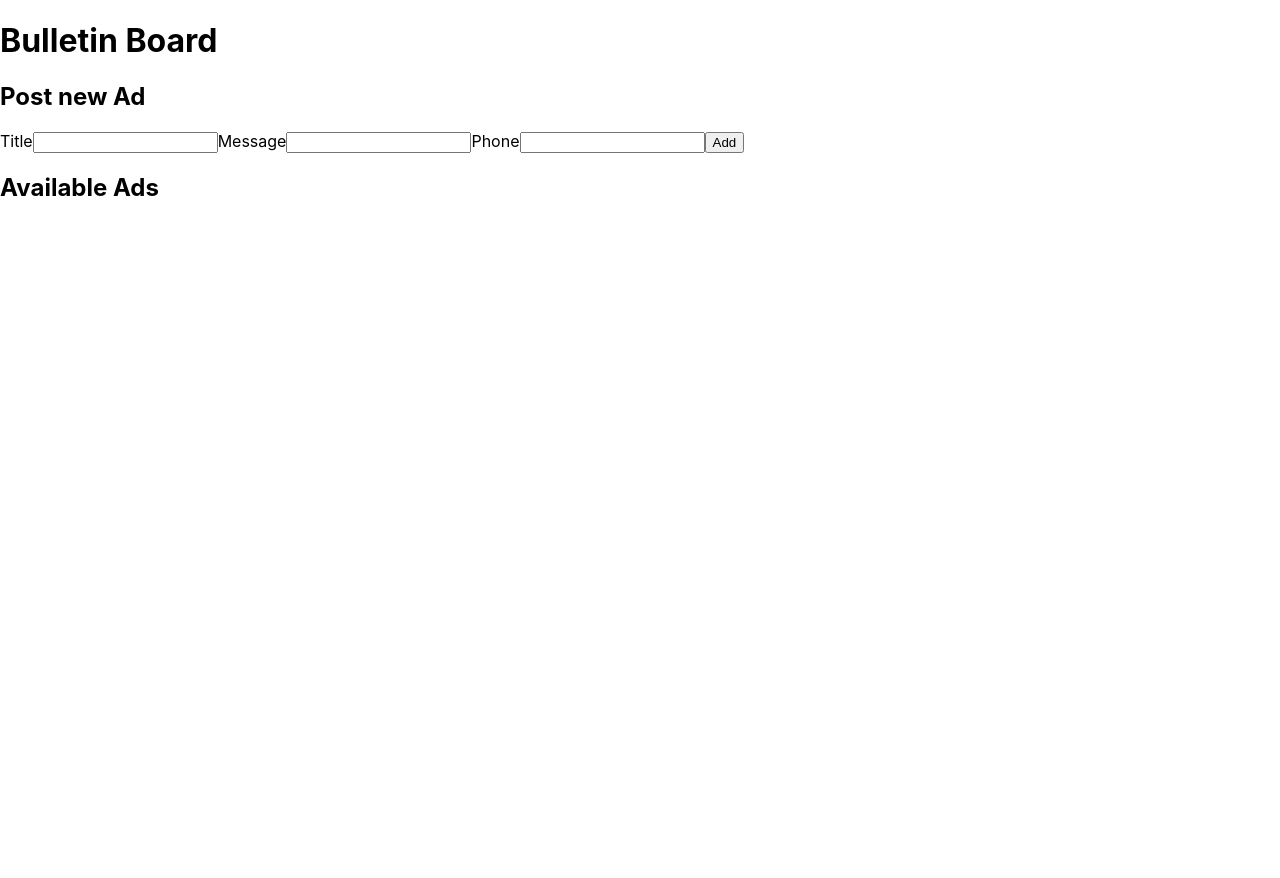
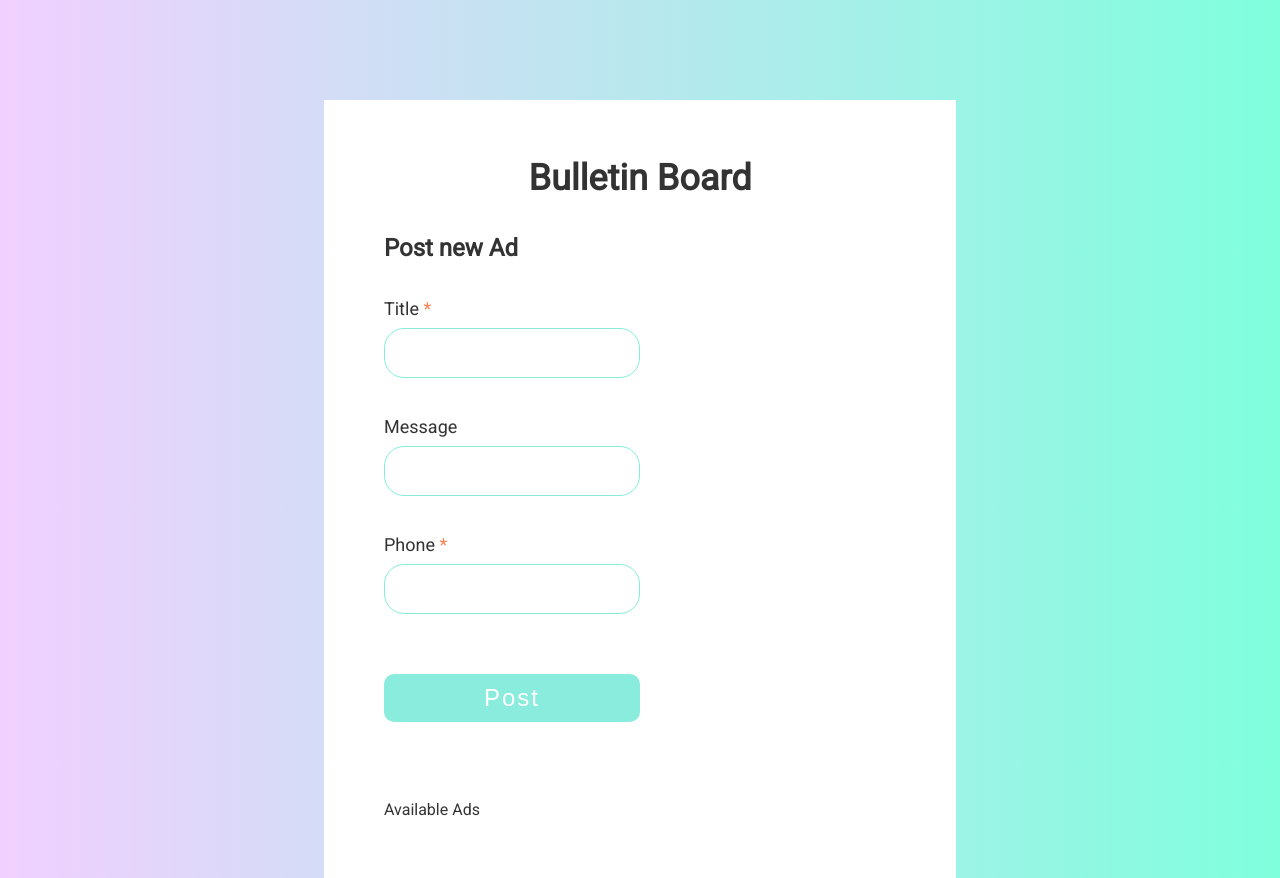
Before and after one commit to tishksenia/bulletin-board, a React (Create React App) app: page / in a window 1280 px wide. Before the commit the page ends 800 px from the top, so only its background shows below. Built offline with nearby package versions, Linux system fonts and the light colour scheme.

Commit message:
Form & App CSS

```diff
--- a/src/App.css
+++ b/src/App.css
@@ -22,3 +22,27 @@
 .App-link {
   color: #61dafb;
   */
+@import '../node_modules/reset-css/reset.css';
+@import url('https://fonts.googleapis.com/css?family=Roboto&display=swap');
+
+body {
+  background: linear-gradient(0.25turn, rgba(241, 208, 255, 100%), rgba(0, 255, 187, 0.5));
+}
+.App {
+  background-color: #FFFFFF;
+  max-width: 40%;
+  margin: 0 auto;
+  margin-top: 100px;
+  padding: 60px;
+}
+
+h1, h2, h3, p, span, button, label {
+  font-family: 'Roboto', sans-serif;
+  color: #333333;
+}
+
+.app-title {
+  font-size: 36px;
+  font-weight: bold;
+  text-align: center;
+}
--- a/src/App.js
+++ b/src/App.js
@@ -59,7 +59,7 @@ class App extends React.Component {
   render() {
     return (
       <div className="App">
-        <h1>{this.appTitle}</h1>
+        <h1 className="app-title">{this.appTitle}</h1>
         <Form addItem={this.addNewAdItem} />
         <AdsList ads={this.state.AdsArray} sort={this.sortAds} deleteHandler={this.deleteAdItem} />
 
--- a/src/components/Form.css
+++ b/src/components/Form.css
@@ -1,3 +1,63 @@
+.Form {
+  width: 50%;
+  margin: 40px 0;
+}
+.Form-heading {
+  margin: 40px 0;
+  font-weight: bold;
+  font-size: 24px;
+}
+.form-group__label {
+  display: block;
+  margin: 20px 0 10px 0;
+  font-size: 18px;
+}
+.required {
+  font-weight: normal;
+  color: #ff7f50;
+}
+
+.form-group__text-input {
+  box-sizing: border-box;
+  -moz-box-sizing: border-box;
+  -webkit-appearance: none;
+  outline: none;
+
+  width: 100%;
+  padding: 15px 20px;
+  margin-bottom: 20px;
+
+  border-radius: 20px;
+  border: 1px solid #85edda;
+
+  font-size: 16px;
+  color: #777;
+}
+
 .error {
-    background-color: coral;
+  border: 1px solid #ffac74;
 }
+
+.form-group__submit-btn {
+  -webkit-appearance: none;
+  transition-duration: 0.5s;
+
+  width: 100%;
+  padding: 10px 14px;
+  margin: 40px 0;
+
+  border-radius: 10px;
+  border: 0;
+  outline: 0;
+  background-color: #8aecdc;
+
+  font-size: 24px;
+  letter-spacing: 2px;
+  color: #ffffff;
+}
+
+.form-group__submit-btn:hover {
+  transition-duration: 0.5s;
+
+  background-color: #bee8e1;
+}
--- a/src/components/Form.js
+++ b/src/components/Form.js
@@ -1,22 +1,20 @@
-import React from 'react';
-import './Form.css';
+import React from "react";
+import "./Form.css";
 //import './App.css';
 
 // Defines if form is valid or not
-const formValid = ({formErrors, ...rest}) => {
+const formValid = ({ formErrors, ...rest }) => {
   let valid = true;
   Object.values(formErrors).forEach(val => {
     // if errors is empty, valid will not be set to false
-        val.length > 0 && (valid = false)
+    val.length > 0 && (valid = false);
   });
-    for(let value in rest) {
-        if(value !== "message")
-            rest[value] === "" && (valid = false);
+  for (let value in rest) {
+    if (value !== "message") rest[value] === "" && (valid = false);
   }
   console.log(formErrors);
   return valid;
-}
-
+};
 
 class Form extends React.Component {
   constructor(props) {
@@ -30,7 +28,7 @@ class Form extends React.Component {
         message: "",
         phone: ""
       }
-        }
+    };
   }
   // Changes input values based on user input
   handleInputChange = event => {
@@ -38,11 +36,11 @@ class Form extends React.Component {
     let value = event.target.value;
 
     // format received data if it came from "phone" input
-        if(name === "phone") {
+    if (name === "phone") {
       value = this.getFormattedNumber(value);
     }
 
-        let formErrors = {...this.state.formErrors};
+    let formErrors = { ...this.state.formErrors };
 
     // maximum lengths
     const titleMaxLength = 140;
@@ -51,23 +49,38 @@ class Form extends React.Component {
 
     switch (name) {
       case "title":
-                formErrors.title = (value.length > titleMaxLength || value.length === 0) ? "Title is required and cannot be longer than 140 characters" : "";
+        formErrors.title =
+          value.length > titleMaxLength || value.length === 0
+            ? "Title is required and cannot be longer than 140 characters"
+            : "";
         break;
       case "message":
-                formErrors.message = (value.length > messageMaxLength) ? "Message cannot be longer than 140 characters" : "";
+        formErrors.message =
+          value.length > messageMaxLength
+            ? "Message cannot be longer than 140 characters"
+            : "";
         break;
       case "phone":
-                formErrors.phone = (value.length === 0 || value.length > phoneMaxLength || !value.match(/^(\+7|7|8)?[\s\-]?\(?[0-9]{3}\)?[\s\-]?[0-9]{3}[\s\-]?[0-9]{2}[\s\-]?[0-9]{2}$/) ) ? "Phone is required and must be in +7 (111) 111-11-11 form." : "";
+        formErrors.phone =
+          value.length === 0 ||
+          value.length > phoneMaxLength ||
+          !value.match(
+            /^(\+7|7|8)?[\s\-]?\(?[0-9]{3}\)?[\s\-]?[0-9]{3}[\s\-]?[0-9]{2}[\s\-]?[0-9]{2}$/
+          )
+            ? "Phone is required and must be in +7 (111) 111-11-11 form."
+            : "";
         break;
       default:
         break;
     }
 
-        this.setState({
+    this.setState(
+      {
         formErrors,
         [name]: value
-        }/*,  () => console.log(this.state)*/);
-    }
+      } /*,  () => console.log(this.state)*/
+    );
+  };
   //Returns phone number in +7 (999) 999-11-11 format
   getFormattedNumber(num) {
     // let numInDigits = num.replace(/[^0123456789]/g, "");
@@ -84,14 +97,16 @@ class Form extends React.Component {
     // else {
     //     result = `(${numInDigits.slice(0,3)}) ${numInDigits.slice(3, 6)}-${numInDigits.slice(6, 8)}-${numInDigits.slice(8, 10)}`;
     // }
-        return num.replace(/^(\+7|7|8?)(\d{3})(\d{3})(\d{2})(\d{2})/g, "+7 ($2) $3-$4-$5").slice(0,18);
+    return num
+      .replace(/^(\+7|7|8?)(\d{3})(\d{3})(\d{2})(\d{2})/g, "+7 ($2) $3-$4-$5")
+      .slice(0, 18);
   }
   // Produces timestamp using current time and passes all the arguments to App > addNewAdItem()
   handleFormSubmit = event => {
     event.preventDefault();
 
-        if(formValid(this.state)) {
-            let timestamp = +(new Date());
+    if (formValid(this.state)) {
+      let timestamp = +new Date();
       this.props.addItem(
         this.state.title,
         this.state.message,
@@ -99,12 +114,11 @@ class Form extends React.Component {
         timestamp
       );
       this.resetFormValues();
-        }
-        else {
+    } else {
       //error
       console.log("not valid");
     }
-    }
+  };
   // Clears all form values in state on submit
   resetFormValues() {
     this.setState({
@@ -119,23 +133,53 @@ class Form extends React.Component {
     });
   }
   render() {
-        return(
-            <div>
-                <h2>Post new Ad</h2>
-                <form onSubmit={this.handleFormSubmit}>
-                    <label>
-                        Title
-                        <input name="title" type="text" value={this.state.title} onChange={this.handleInputChange} className={this.state.formErrors.title.length > 0 ? "error" : null}></input>
+    return (
+      <div className="Form">
+        <h2 className="Form-heading">Post new Ad</h2>
+        <form className="Form-form-group" onSubmit={this.handleFormSubmit}>
+          <label className="form-group__label" htmlFor="title">
+            Title <span className="required">*</span>
           </label>
-                    <label>
+          <input
+            className={`form-group__text-input ${
+              this.state.formErrors.title.length > 0 ? "error" : ""
+            }`}
+            id="title"
+            name="title"
+            type="text"
+            value={this.state.title}
+            onChange={this.handleInputChange}
+          />
+          <label className="form-group__label" htmlFor="message">
             Message
-                        <input name="message" type="text" value={this.state.message} onChange={this.handleInputChange} className={this.state.formErrors.message.length > 0 ? "error" : null}></input>
           </label>
-                    <label>
-                        Phone
-                        <input name="phone" type="tel" value={this.state.phone} onChange={this.handleInputChange} className={this.state.formErrors.phone.length > 0 ? "error" : null}></input>
+          <input
+            className={`form-group__text-input ${
+              this.state.formErrors.message.length > 0 ? "error" : ""
+            }`}
+            id="message"
+            name="message"
+            type="text"
+            value={this.state.message}
+            onChange={this.handleInputChange}
+          />
+          <label className="form-group__label" htmlFor="phone">
+            Phone <span className="required">*</span>
           </label>
-                    <input type="submit" value="Add" />
+          <input
+            className={`form-group__text-input ${
+              this.state.formErrors.phone.length > 0 ? "error" : ""
+            }`}
+            name="phone"
+            type="tel"
+            value={this.state.phone}
+            onChange={this.handleInputChange}
+          />
+          <input
+            className="form-group__submit-btn"
+            type="submit"
+            value="Post"
+          />
         </form>
       </div>
     );
```
Lines whose indentation alone changed are shown as unchanged.
